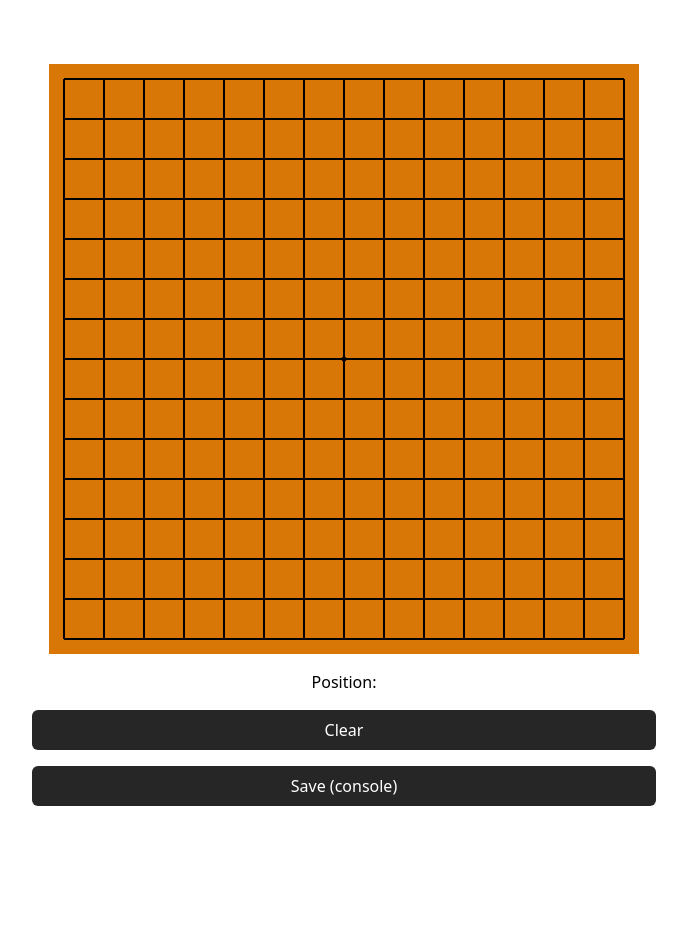
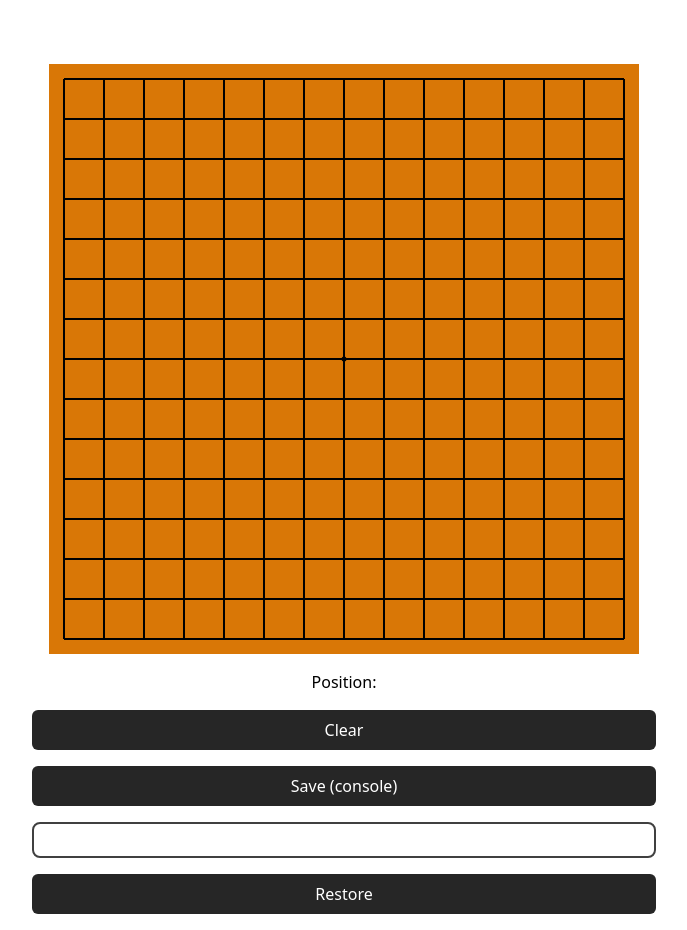
Before and after one commit to sinclairr08/renju-site, a React (Create React App) app: page / in a window 1280 px wide. Shown: the whole page, without its empty margins (296-983 px from the left). Before the commit the page ends 822 px from the top, so only its background shows below. Built offline with nearby package versions, Linux system fonts and the light colour scheme.

Commit message:
feat: Add restore button

```diff
--- a/src/board/index.tsx
+++ b/src/board/index.tsx
@@ -1,15 +1,26 @@
 import React, { useRef, useState } from "react";
+import { useForm } from "react-hook-form";
 import { preLine, hrLine, vrLine, stoneComponent } from "./components";
 import useBoard from "./useBoard";
 
 const arr = [...Array(15).keys()];
+
+interface historyForm {
+  historyStr: string;
+}
 
 const Board = () => {
   const [positionMessage, setPositionMessage] = useState("");
   const { board, clearBoard, putStone, saveHistory, restoreHistory } =
     useBoard();
   const { stones, winner, winReason } = board;
+  const { register, handleSubmit, reset } = useForm<historyForm>();
   const boardRef = useRef<any>(null);
+
+  const onValid = ({ historyStr }: historyForm) => {
+    restoreHistory(historyStr);
+    reset();
+  };
 
   const clickBoard = async (e: React.MouseEvent<HTMLDivElement>) => {
     const refX = boardRef.current.offsetLeft;
@@ -74,6 +85,19 @@ const Board = () => {
         >
           Save (console)
         </button>
+        <form
+          className="flex flex-col items-center justify-center mt-4"
+          onSubmit={handleSubmit(onValid)}
+        >
+          <input
+            type="text"
+            {...register("historyStr")}
+            className="outline-none w-full border-2 border-neutral-700 rounded-lg py-1 px-1"
+          />
+          <button className="bg-neutral-800 text-white rounded-md p-2 mt-4 w-full">
+            Restore
+          </button>
+        </form>
       </div>
     </div>
   );
```
